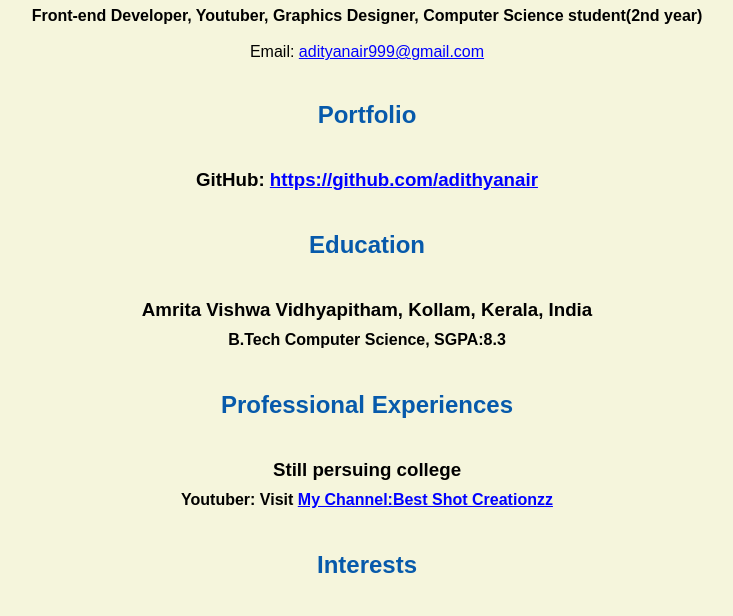
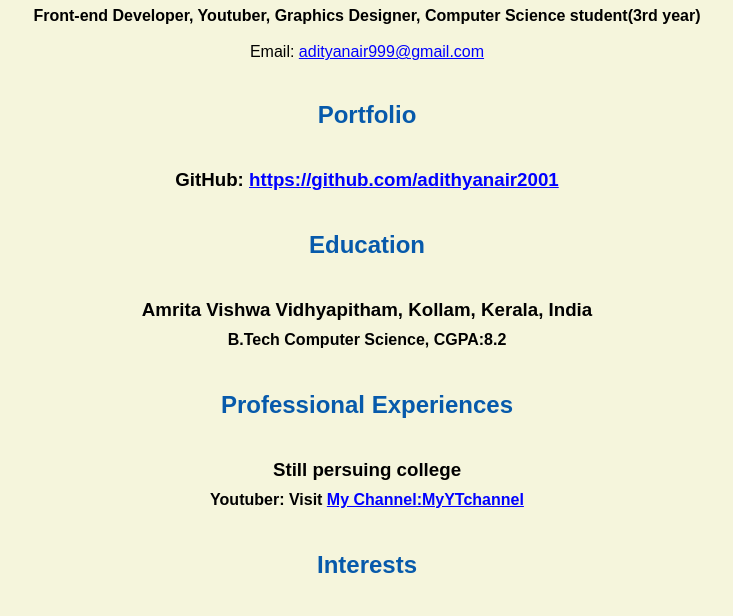
Before and after one commit to adithyanair2001/adithyanair2001.github.io, a plain HTML site: page resume.html in a window 1280 px wide. Shown: the part 528-1144 px from the top of the page, without its empty margins (273-1006 px from the left). Drawn offline with Linux system fonts and the light colour scheme.

Commit message:
Update resume.html

```diff
--- a/resume.html
+++ b/resume.html
@@ -28,24 +28,24 @@
     <img src="images/headshot.jpg" alt="Adithya Nair's headshot" width="20%">
 
     <h1>Adithya Nair</h1>
-    <h4>Front-end Developer, Youtuber, Graphics Designer, Computer Science student(2nd year)</h4>
+    <h4>Front-end Developer, Youtuber, Graphics Designer, Computer Science student(3rd year)</h4>
 
     <p>Email: <a href="mailto:adityanair999.com" target="_blank">adityanair999@gmail.com</a></p>
 
 
     <h2>Portfolio</h2>
-    <h3>GitHub: <a href="https://github.com/adi15432" target="_blank">https://github.com/adithyanair</a></h3>
+    <h3>GitHub: <a href="https://github.com/adi15432" target="_blank">https://github.com/adithyanair2001</a></h3>
 
     <h2>Education</h2>
 
     <h3>Amrita Vishwa Vidhyapitham, Kollam, Kerala, India</h3>
-    <h4>B.Tech Computer Science, SGPA:8.3</h4>
+    <h4>B.Tech Computer Science, CGPA:8.2</h4>
 
     <h2>Professional Experiences</h2>
 
     <h3>Still persuing college</h3>
     <h4>Youtuber: Visit
-        <a href="https://youtube.com/" target="_blank">My Channel:Best Shot Creationzz</a></h4>
+        <a href="https://youtube.com/" target="_blank">My Channel:MyYTchannel</a></h4>
 
 
     <h2>Interests</h2>
```
